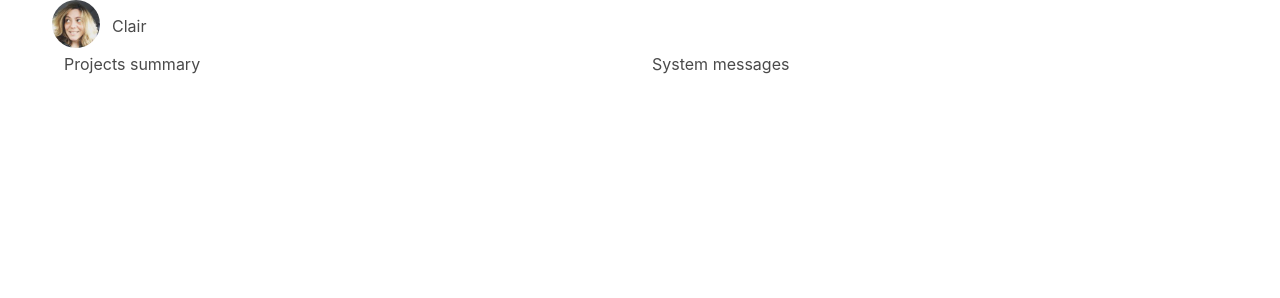
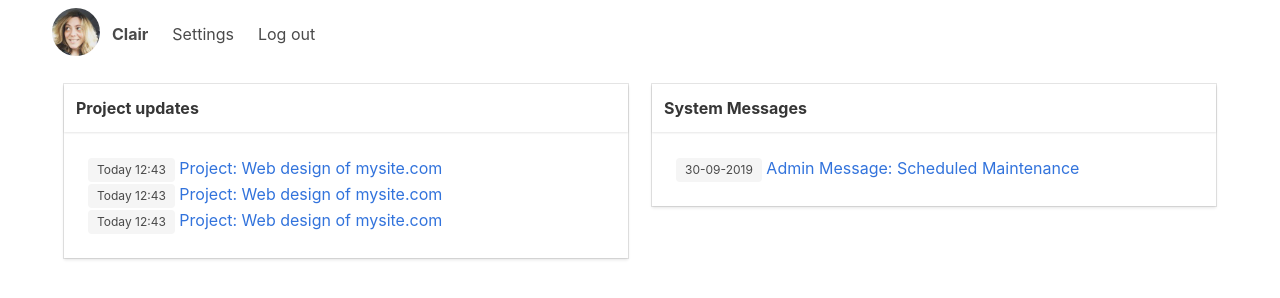
Before and after one commit to shawooha/crm-mockups, a plain HTML site: page client-dashboard.html in a window 1280 px wide. Drawn offline with nearby package versions, Linux system fonts and the light colour scheme.

Commit message:
upd client dashb

```diff
--- a/client-dashboard.html
+++ b/client-dashboard.html
@@ -6,40 +6,100 @@
     <meta http-equiv="X-UA-Compatible" content="ie=edge">
     <title>Client Dashboard</title>
     <link rel="stylesheet" href="https://cdnjs.cloudflare.com/ajax/libs/bulma/0.7.5/css/bulma.min.css">
+    <link rel="stylesheet" href="css/main.css">
     <script defer src="https://use.fontawesome.com/releases/v5.3.1/js/all.js"></script>
 </head>
 <body>
     <div class="container">
         <nav class="navbar">
-        <div class="navbar-brand">
+
+            <div class="navbar-brand">
             <figure class="image is-48x48">
                     <img class="is-rounded" src="img/user2.jpg">
             </figure>
             <div class="navbar-item">
-                Clair
+                <b>Clair</b>
             </div>
-            <a role="button" class="navbar-burger burger" aria-label="menu" aria-expanded="false" data-target="navbarBasicExample">
+            <a role="button" class="navbar-burger" data-target="navMenu" aria-label="menu" aria-expanded="false">
                     <span aria-hidden="true"></span>
                     <span aria-hidden="true"></span>
                     <span aria-hidden="true"></span>
             </a>
 
+        </div>
+
+        <div class="navbar-menu" id="navMenu">
+            <div class="navbar-start">
+                <a class="navbar-item" href="#">Settings</a>
+                <a class="navbar-item" href="#">Log out</a>
             </div>
+        </div>
 
-
-        </div>
         </nav>
     </div>
-
+    <br />
     <div class="container">
         <div class="columns">
             <div class="column">
-                Projects summary
+                <div class="card">
+                    <!-- Last updated projects -->
+                    <div class="card-header"><div class="card-header-title">Project updates</div></div>
+                    <div class="card-content">
+                        <p>
+                            <span class="tag">Today 12:43</span>
+                            <a href="#">Project: Web design of mysite.com</a>
+                        </p>
+                        <p>
+                            <span class="tag">Today 12:43</span>
+                            <a href="#">Project: Web design of mysite.com</a>
+                        </p>
+                        <p>
+                            <span class="tag">Today 12:43</span>
+                            <a href="#">Project: Web design of mysite.com</a>
+                        </p>
+                    </div>
+                </div>
             </div>
+
             <div class="column">
-                System messages
+                <div class="card">
+                    <!-- System messages -->
+                    <div class="card-header"><div class="card-header-title">System Messages</div></div>
+                    <div class="card-content">
+                        <p><span class="tag">30-09-2019</span>
+                            <a href="#">Admin Message: Scheduled Maintenance</a></p>
+                    </div>
+            </div>
+
             </div>
         </div>
     </div>
+<script>
+document.addEventListener('DOMContentLoaded', () => {
+
+// Get all "navbar-burger" elements
+const $navbarBurgers = Array.prototype.slice.call(document.querySelectorAll('.navbar-burger'), 0);
+
+// Check if there are any navbar burgers
+if ($navbarBurgers.length > 0) {
+
+  // Add a click event on each of them
+  $navbarBurgers.forEach( el => {
+    el.addEventListener('click', () => {
+
+      // Get the target from the "data-target" attribute
+      const target = el.dataset.target;
+      const $target = document.getElementById(target);
+
+      // Toggle the "is-active" class on both the "navbar-burger" and the "navbar-menu"
+      el.classList.toggle('is-active');
+      $target.classList.toggle('is-active');
+
+    });
+  });
+}
+
+});
+</script>
 </body>
 </html>
--- /dev/null
+++ b/css/main.css
@@ -0,0 +1,3 @@
+body {
+    padding: 0.5rem;
+}
```
